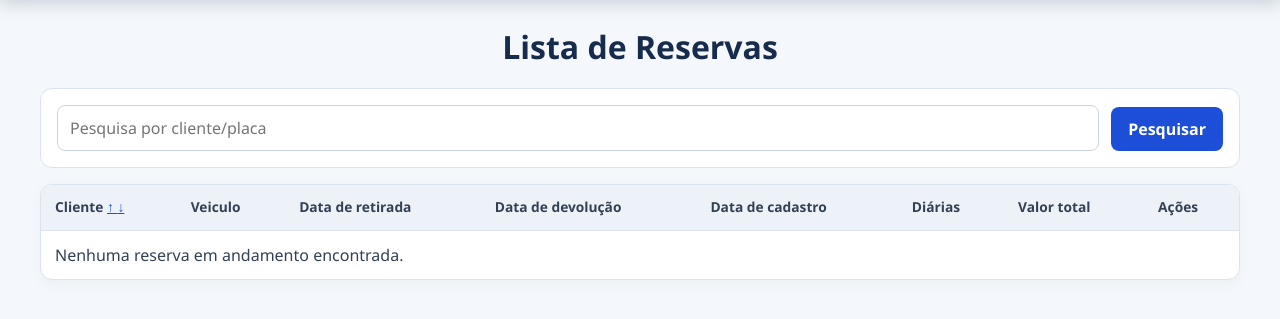
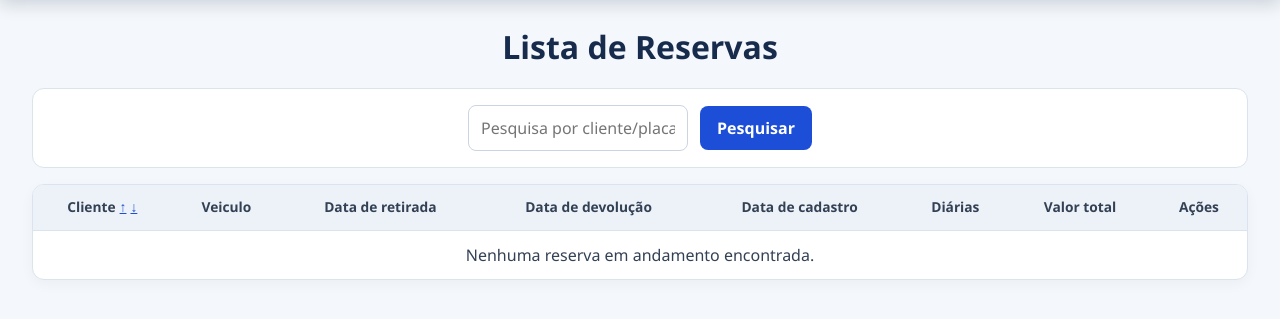
Before and after one commit to P-ayres/car-rent, a Django app: page /locacoes/registrar_retirada/ in a window 1280 px wide. Shown: the part 68-387 px from the top of the page. Run offline with Django 5.2, Linux system fonts and the light colour scheme; the visitor is signed in with stand-in values (Sample User, id 1); data that the repository does not hold is empty.

Commit message:
Aplica refinamento visual, corrige tabelas e dropdown e atende melhorias (Closes #17, Closes #45)

```diff
--- a/car-rent/locacao/static/css/styles.css
+++ b/car-rent/locacao/static/css/styles.css
@@ -67,7 +67,8 @@ textarea:focus-visible {
 }
 
 .container-principal {
-    width: min(100% - 32px, 1200px);
+    width: 95%;
+    max-width: 1320px;
     margin: 0 auto 36px;
 }
 
@@ -419,11 +422,37 @@ input[type="submit"]:disabled {
 table {
     width: 100%;
     border-collapse: collapse;
-    text-align: left;
+    text-align: center;
 }
 
 .tabela {
     margin: 0;
+}
+
+td::before {
+    display: none;
+}
+
+.tabela-reservas {
+    min-width: 1000px;
+}
+
+.tabela-reservas th,
+.tabela-reservas td {
+    white-space: nowrap;
+}
+
+.tabela-reservas th:last-child,
+.tabela-reservas td:last-child {
+    min-width: 120px;
+}
+
+.tabela-locacoes {
+    min-width: 1120px;
+}
+
+.tabela-locacoes td:not(:first-child) {
+    white-space: nowrap;
 }
 
 .tabela th,
@@ -432,7 +461,17 @@ th,
 td {
     padding: 12px 14px;
     border-bottom: 1px solid var(--borda);
+    text-align: center;
     vertical-align: middle;
+}
+
+.tabela td.nowrap,
+.tabela td:last-child,
+.tabela td a,
+.tabela td button,
+.tabela td .button,
+.tabela td input[type="submit"] {
+    white-space: nowrap;
 }
 
 .tabela th,
@@ -442,6 +481,19 @@ th {
     font-size: 0.86rem;
     font-weight: 700;
     white-space: nowrap;
+}
+
+.tabela th .sortable-heading {
+    display: flex;
+    align-items: center;
+    justify-content: center;
+    gap: 4px;
+}
+
+.tabela th .sortable-heading a {
+    display: inline-flex;
+    align-items: center;
+    justify-content: center;
 }
 
 .tabela td {
@@ -498,14 +592,16 @@ th {
 
 .form-pesquisa form {
     display: flex;
-    align-items: end;
+    justify-content: center;
+    align-items: center;
     gap: 12px;
     flex-wrap: wrap;
 }
 
 .form-pesquisa label {
     min-width: 110px;
-    flex: 1 1 140px;
+    flex: 0 1 160px;
+    text-align: center;
 }
 
 .form-pesquisa label input,
@@ -516,7 +612,11 @@ th {
 
 .form-pesquisa input,
 .form-pesquisa select {
-    flex: 1 1 160px;
+    flex: 0 1 220px;
+}
+
+.form-pesquisa input[type="hidden"] {
+    display: none;
 }
 
 .form-pesquisa .button,
--- a/car-rent/locacao/templates/funcionarios_inativos.html
+++ b/car-rent/locacao/templates/funcionarios_inativos.html
@@ -56,6 +56,12 @@
                     </td>
                 </tr>
 
+                {% empty %}
+
+                <tr>
+                    <td colspan="8">Nenhum funcionário inativo</td>
+                </tr>
+
                 {% endfor %}
 
             </tbody>
--- a/car-rent/locacao/templates/listar_clientes.html
+++ b/car-rent/locacao/templates/listar_clientes.html
@@ -45,10 +45,10 @@
                 <tr>
                     <td> {{ cliente.nome }} </td>
                     <td> {{ cliente.sobrenome }} </td>
-                    <td> {{ cliente.cpf|default:"-" }} </td>
-                    <td> {{ cliente.cnpj|default:"-" }} </td>
+                    <td class="nowrap"> {{ cliente.cpf|default:"-" }} </td>
+                    <td class="nowrap"> {{ cliente.cnpj|default:"-" }} </td>
                     <td> {{ cliente.endereco }} </td>
-                    <td> {{ cliente.telefone }} </td>
+                    <td class="nowrap"> {{ cliente.telefone }} </td>
                     <td>
                         <a class="action-link" href="{% url 'editar_cliente' cliente.id %}">Editar</a> |
                         <a class="action-link action-danger" href="{% url 'excluir_cliente' cliente.id %}" onclick="return confirm('Tem certeza que deseja remover este cliente?');">Remover</a>
--- a/car-rent/locacao/templates/listar_manutencoes.html
+++ b/car-rent/locacao/templates/listar_manutencoes.html
@@ -50,12 +50,13 @@
                     <td> {{ manutencao.data_inicio|date:"d/m/Y" }} </td>
                     <td> {{ manutencao.previsao_conclusao|date:"d/m/Y" }} </td>
                     <td> {{ manutencao.custo }} </td>
-                    <td class="nao-imprimir">
+                    <td class="nao-imprimir manutencao-acoes">
+                        <div>
                             {% if manutencao.custo is None %}
                                 <form method="post" action="{% url 'concluir_manutencao' manutencao.id %}">
                                     {% csrf_token %}
                                     <label for="custo">Custo:</label>
-                                <input class="input input-small" type="number" step="0.01" name="custo" required>
+                                    <input class="input manutencao-custo" type="number" step="0.01" name="custo" required>
                                     <button class="button button-small" type="submit">Concluir</button>
                                 </form>
                             {% endif %}
@@ -68,6 +69,7 @@
                                     <button class="button button-danger button-small" type="submit">Cancelar</button>
                                 </form>
                             {% endif %}
+                        </div>
                     </td>
                 </tr>
 
--- a/car-rent/locacao/templates/listar_veiculos_disponiveis.html
+++ b/car-rent/locacao/templates/listar_veiculos_disponiveis.html
@@ -48,7 +48,7 @@
 
             <thead>
                 <tr>
-                    <th>Modelo  <a href="?ordem=crescente&{{ parametros_filtro }}"> ↑ </a>  <a href="?ordem=decrescente&{{ parametros_filtro }}"> ↓ </a>  </th>
+                    <th><span class="sortable-heading">Modelo <a href="?ordem=crescente&{{ parametros_filtro }}">↑</a> <a href="?ordem=decrescente&{{ parametros_filtro }}">↓</a></span></th>
                     <th>Placa</th>
                     <th>Categoria</th>
                     <th>Marca</th>
--- a/car-rent/locacao/templates/registrar_devolucao.html
+++ b/car-rent/locacao/templates/registrar_devolucao.html
@@ -22,10 +22,10 @@
             </form>
         </div>
         <div class="table-responsive">
-        <table class="tabela">
+        <table class="tabela tabela-locacoes">
             <thead>
                 <tr>
-                    <th>Cliente  <a href="?ordem=crescente&nome_da_pesquisa={{ nome_da_pesquisa }}"> ↑ </a>  <a href="?ordem=decrescente&nome_da_pesquisa={{ nome_da_pesquisa }}"> ↓ </a>  </th>
+                    <th><span class="sortable-heading">Cliente <a href="?ordem=crescente&nome_da_pesquisa={{ nome_da_pesquisa }}">↑</a> <a href="?ordem=decrescente&nome_da_pesquisa={{ nome_da_pesquisa }}">↓</a></span></th>
                     <th>Veiculo</th>
                     <th>Data de retirada</th>
                     <th>Data de devolução</th>
--- a/car-rent/locacao/templates/registrar_retirada.html
+++ b/car-rent/locacao/templates/registrar_retirada.html
@@ -22,10 +22,10 @@
             </form>
         </div>
         <div class="table-responsive">
-        <table class="tabela">
+        <table class="tabela tabela-locacoes">
             <thead>
                 <tr>
-                    <th>Cliente  <a href="?ordem=crescente&nome_da_pesquisa={{ nome_da_pesquisa }}"> ↑ </a>  <a href="?ordem=decrescente&nome_da_pesquisa={{ nome_da_pesquisa }}"> ↓ </a>  </th>
+                    <th><span class="sortable-heading">Cliente <a href="?ordem=crescente&nome_da_pesquisa={{ nome_da_pesquisa }}">↑</a> <a href="?ordem=decrescente&nome_da_pesquisa={{ nome_da_pesquisa }}">↓</a></span></th>
                     <th>Veiculo</th>
                     <th>Data de retirada</th>
                     <th>Data de devolução</th>
```
Also changed, not shown: other parts of car-rent/locacao/static/css/styles.css (+75 -20 lines), car-rent/locacao/templates/listar_funcionarios.html (+7 -6 lines), car-rent/locacao/templates/listar_reservas.html (+17 -11 lines), car-rent/locacao/templates/listar_veiculos.html (+1 -6 lines), car-rent/locacao/templates/relatorios.html (+11 -5 lines), car-rent/locacao/templates/reservar_veiculo.html (+19 -2 lines). Lines whose indentation alone changed are shown as unchanged.
